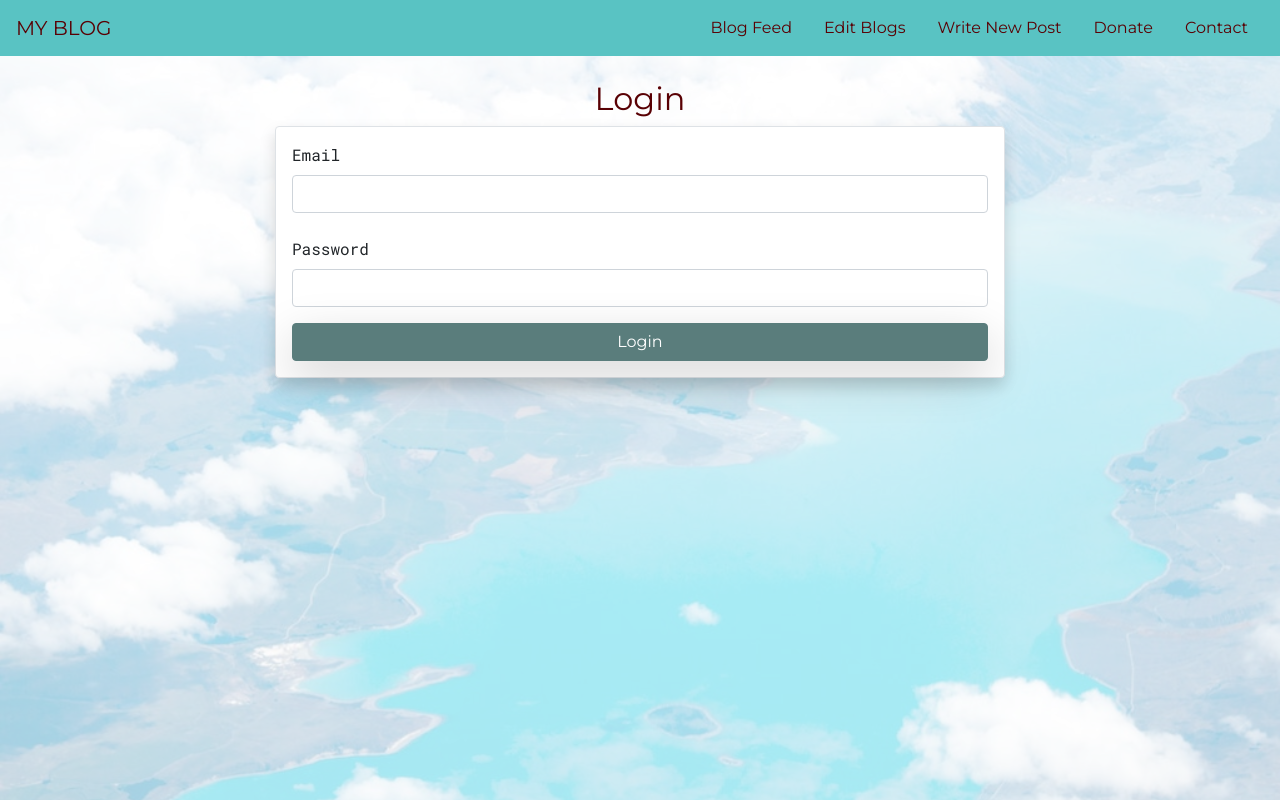
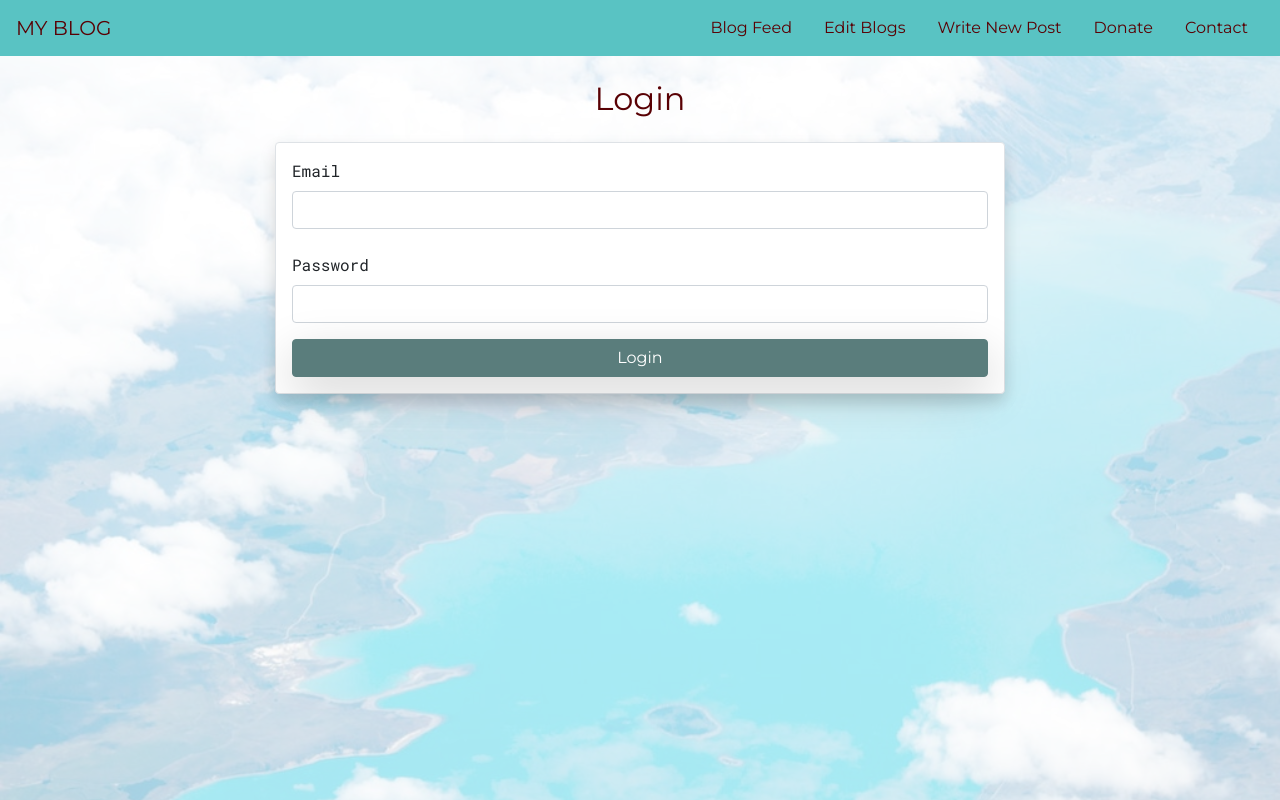
Before and after one commit to solgamd/Authentication-Full-Stack-Lab, a React app: page /login in a window 1280 px wide. Built offline with nearby package versions, Linux system fonts and the light colour scheme; what react-stripe-elements would draw is missing.

Commit message:
Login margins

```diff
--- a/src/client/views/Login.tsx
+++ b/src/client/views/Login.tsx
@@ -70,7 +70,7 @@ class Login extends React.Component<LoginProps, LoginState> {
         return (
             <section className="row justify-password-center justify-content-center">
                 <article className="col-8">
-                    <h2 className="row mt-4 justify-password-center justify-content-center text-secondary">Login</h2>
+                    <h2 className="row m-4 justify-password-center justify-content-center text-secondary">Login</h2>
                     <form className="form-group p-3 shadow border rounded bg-white">
                         <label>Email</label>
                         <input
```
